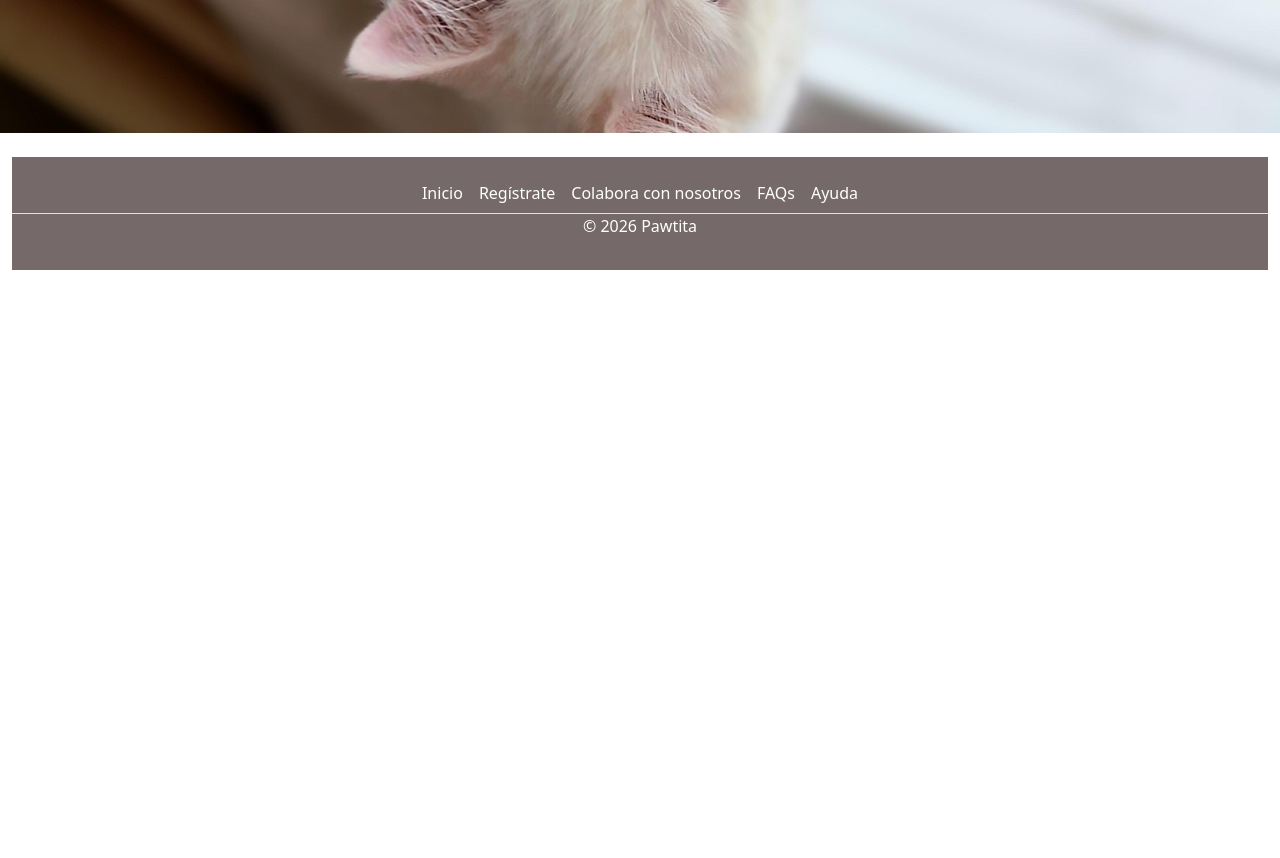
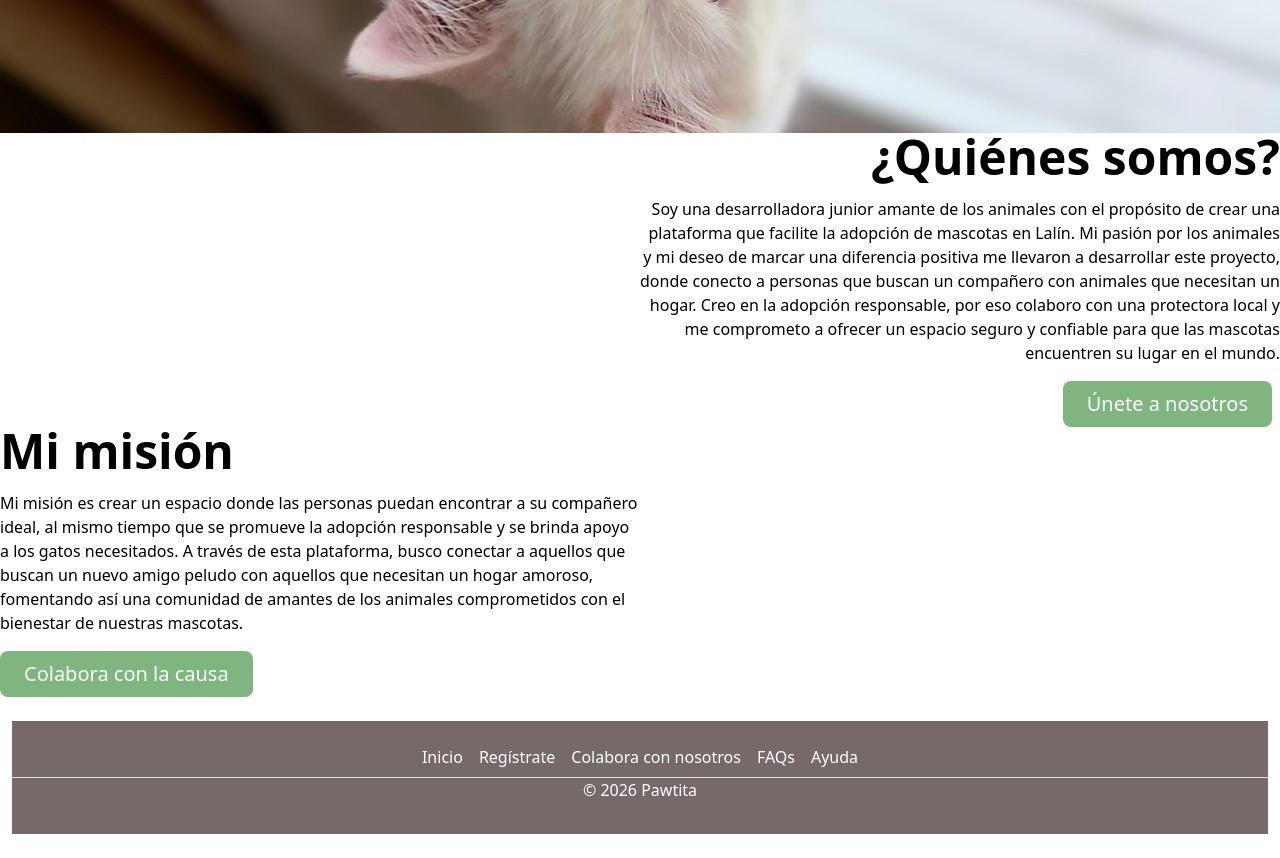
Before and after one commit to SarayP08/adoptame-api, a Vue app in the folder frontend/: page / in a window 1280 px wide. Shown: the part 580-1438 px from the top of the page. Before the commit the page ends 874 px from the top, so only its background shows below. Built offline with nearby package versions, Linux system fonts and the light colour scheme.

Commit message:
esqueleto index prototipo 1.0

```diff
--- a/frontend/src/views/Index.vue
+++ b/frontend/src/views/Index.vue
@@ -9,9 +9,48 @@
             <p class="lead">
              Encuentra al nuevo miembro de tu familia con Pawtita.
             </p>
+            <div class="d-grid gap-2 d-md-flex justify-content-md-start heroii">
+              <button type="button" class="btn btn-primary btn-lg px-4 me-md-2">
+               Adoptar
+              </button>
+            </div>
+          </div>
+
+          <div class="col-lg-6 ms-auto">
+            <h1 class="display-5 fw-bold text-body-emphasis lh-1 mb-3 text-end">
+              ¿Quiénes somos?
+            </h1>
+            <p class="leadi text-end">
+              Soy una desarrolladora junior amante de los animales con el propósito
+              de crear una plataforma que facilite la adopción de mascotas en Lalín.
+               Mi pasión por los animales y mi deseo de marcar una diferencia positiva
+               me llevaron a desarrollar este proyecto, donde conecto a personas que buscan
+               un compañero con animales que necesitan un hogar.
+              Creo en la adopción responsable, por eso colaboro con una protectora local
+              y me comprometo a ofrecer un espacio seguro y confiable para que las mascotas
+               encuentren su lugar en el mundo.
+            </p>
+            <div class="d-grid gap-2 d-md-flex justify-content-md-end">
+              <button type="button" class="btn btn-primary btn-lg px-4 me-md-2">
+                Únete a nosotros
+              </button>
+            </div>
+          </div>
+
+          <div class="col-lg-6">
+            <h1 class="display-5 fw-bold text-body-emphasis lh-1 mb-3">
+            Mi misión
+            </h1>
+            <p class="leadi">
+              Mi misión es crear un espacio donde las personas puedan encontrar a su compañero ideal,
+              al mismo tiempo que se promueve la adopción responsable y se brinda apoyo a los gatos necesitados. A
+               través de esta plataforma, busco conectar a aquellos que buscan un nuevo amigo
+              peludo con aquellos que necesitan un hogar amoroso,
+              fomentando así una comunidad de amantes de los animales comprometidos con el bienestar de nuestras mascotas.
+            </p>
             <div class="d-grid gap-2 d-md-flex justify-content-md-start">
               <button type="button" class="btn btn-primary btn-lg px-4 me-md-2">
-               Adoptar
+                Colabora con la causa
               </button>
             </div>
           </div>
@@ -38,6 +77,10 @@
 .lead {
   color: #fff;
 }
+.leadi {
+  color: #000;
+}
+
 
 button {
   background-color: #7fb680;
```
